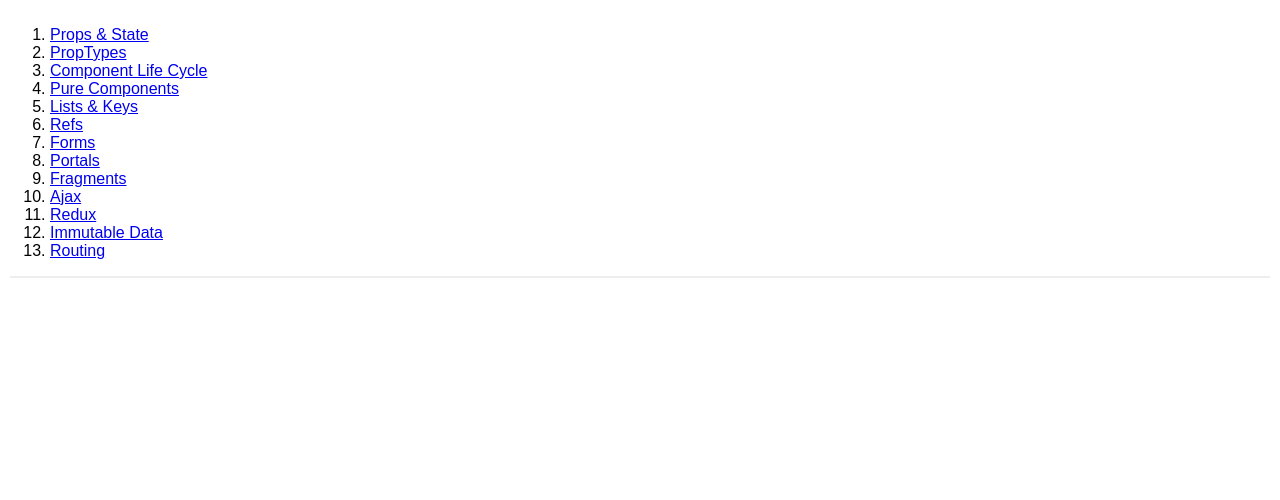
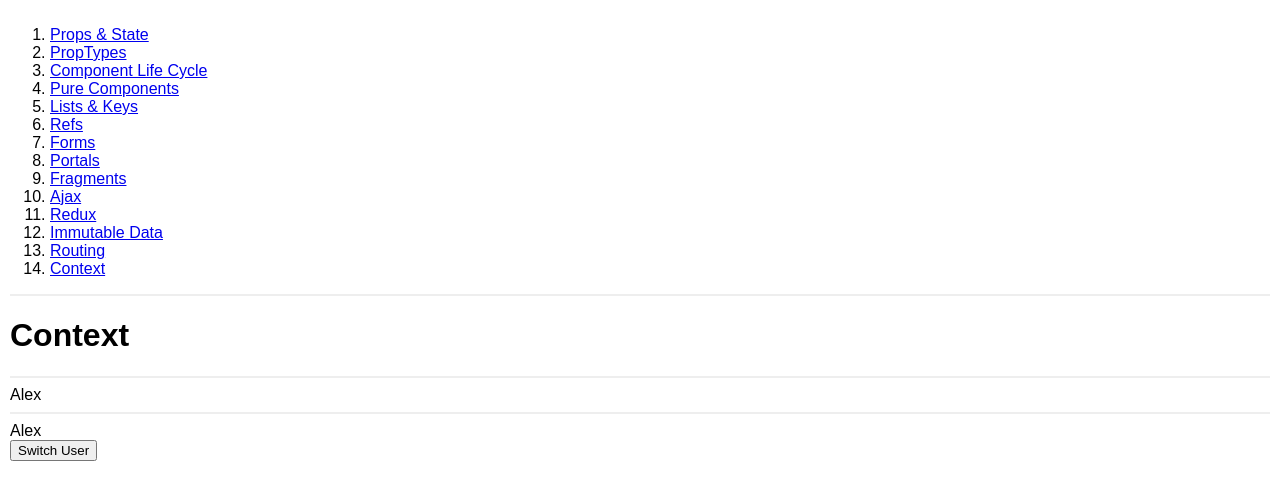
Before and after one commit to asakalou/exadel-react-training, a React (Create React App) app: page /context in a window 1280 px wide. Shown: the top 500 px of the page. Built offline with nearby package versions, Linux system fonts and the light colour scheme.

Commit message:
- Adding context example

```diff
--- a/src/App.js
+++ b/src/App.js
@@ -19,6 +19,7 @@
 import ImmutableData from "./pages/ImmutableData";
 import List from "./pages/List";
 import Routing from "./pages/Routing";
+import AppContextPage from "./pages/Context";
 
 
 class App extends Component {
@@ -43,6 +44,7 @@
                             <li><Link to="/redux">Redux</Link></li>
                             <li><Link to="/immutable-data">Immutable Data</Link></li>
                             <li><Link to="/routing">Routing</Link></li>
+                            <li><Link to="/context">Context</Link></li>
                         </ol>
 
                         <hr/>
@@ -60,6 +62,7 @@
                         <Route path="/redux" component={ReduxExample}/>
                         <Route path="/immutable-data" component={ImmutableData}/>
                         <Route path="/routing" component={Routing}/>
+                        <Route path="/context" component={AppContextPage}/>
                     </div>
                 </Router>
 
--- /dev/null
+++ b/src/pages/Context/Context.js
@@ -0,0 +1,64 @@
+import React, {Component} from 'react';
+
+const AppContext = React.createContext({
+    user: {
+        name: 'Alex 1'
+    }
+});
+
+
+const UserPanel = () => {
+    return (
+        <AppContext.Consumer>
+            {conf => <div>{conf.user.name}</div>}
+        </AppContext.Consumer>
+    );
+};
+
+class AppContextPage extends Component {
+
+    constructor() {
+        super();
+
+        this.state = {
+            user: {name: 'Alex'}
+        };
+    }
+
+    switchUser = () => {
+        this.setState((prevState, props) => {
+            return {
+                ...prevState,
+                user: {
+                    name: `Alex ${Date.now().toString()}`
+                }
+            }
+        });
+    }
+
+    render() {
+
+        return (
+            <div>
+                <h1>Context</h1>
+                <hr/>
+
+                <AppContext.Provider value={this.state}>
+
+                    <UserPanel/>
+
+                    <hr/>
+
+                    <UserPanel/>
+                </AppContext.Provider>
+
+                <button onClick={this.switchUser}>Switch User</button>
+
+            </div>
+        )
+
+    }
+
+}
+
+export default AppContextPage;
--- /dev/null
+++ b/src/pages/Context/index.js
@@ -0,0 +1,3 @@
+import AppContextPage from './Context';
+
+export default AppContextPage;
```
